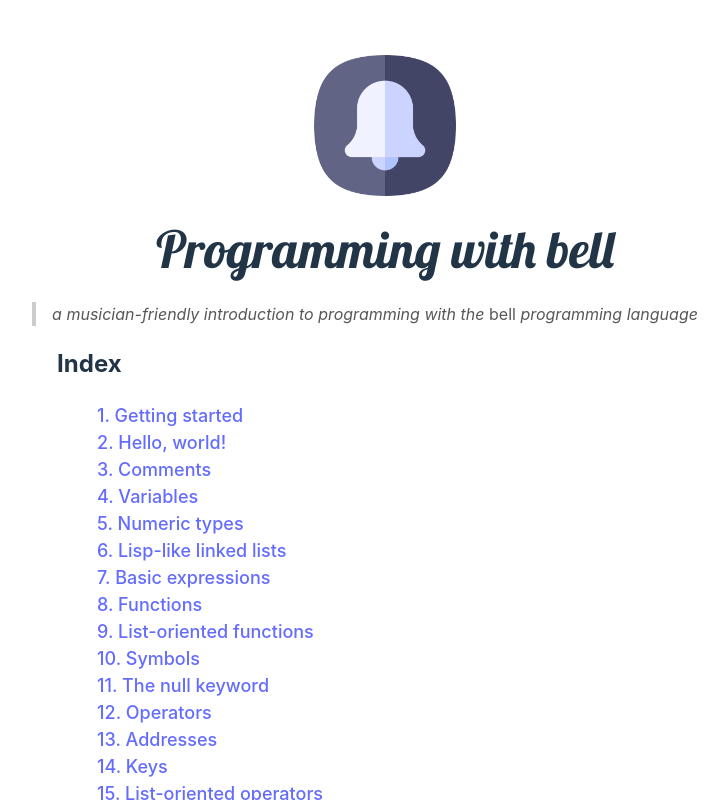
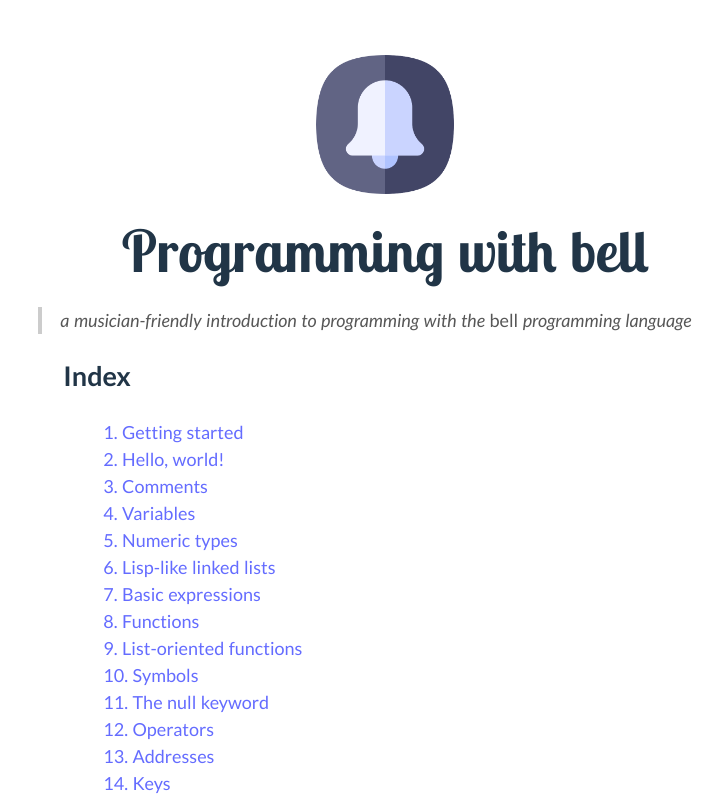
Before and after one commit to felipetovarhenao/bell-tutorials, a React (Vite) app: page / in a window 1280 px wide. Shown: the top 800 px of the page, without its empty margins (255-983 px from the left). Built offline with nearby package versions, Linux system fonts and the light colour scheme.

Commit message:
Change fonts (make it larger)

```diff
--- a/index.html
+++ b/index.html
@@ -7,8 +7,10 @@
   <meta name="viewport" content="width=device-width, initial-scale=1.0" />
   <link rel="preconnect" href="https://fonts.googleapis.com">
   <link rel="preconnect" href="https://fonts.gstatic.com" crossorigin>
-  <link href="https://fonts.googleapis.com/css2?family=Lobster&display=swap" rel="stylesheet">
-  <title>Bell Programming | Felipe Tovar-Henao</title>
+  <link
+    href="https://fonts.googleapis.com/css2?family=Lato:ital,wght@0,100;0,300;0,400;0,700;0,900;1,100;1,300;1,400;1,700;1,900&family=Lobster+Two:ital,wght@0,400;0,700;1,400;1,700&display=swap"
+    rel="stylesheet">
+  <title>bell | Felipe Tovar-Henao</title>
 </head>
 
 <body>
--- a/src/index.css
+++ b/src/index.css
@@ -1,7 +1,9 @@
 :root {
-  font-family: Inter, system-ui, Avenir, Helvetica, Arial, sans-serif;
+  font-family: Lato, system-ui, Avenir, Helvetica, Arial, sans-serif;
   line-height: 1.5;
   font-weight: 400;
+  font-size: large;
+  word-spacing: 1px;
 
   color-scheme: light dark;
   color: #1c1c20de;
@@ -54,7 +56,7 @@ button:hover {
   border-color: #646cff;
 }
 .header {
-  font-family: "Lobster", sans-serif;
+  font-family: "Lobster Two", sans-serif;
   text-align: center;
   margin-top: 25px;
   margin-bottom: 25px;
@@ -110,6 +112,7 @@ button:focus-visible {
 }
 .inline-code {
   font-family: "Fira Code", "Fira Mono", Menlo, Consolas, "DejaVu Sans Mono", monospace;
+  font-size: medium;
   white-space: pre;
   overflow-wrap: break-word;
   text-wrap: wrap;
```
